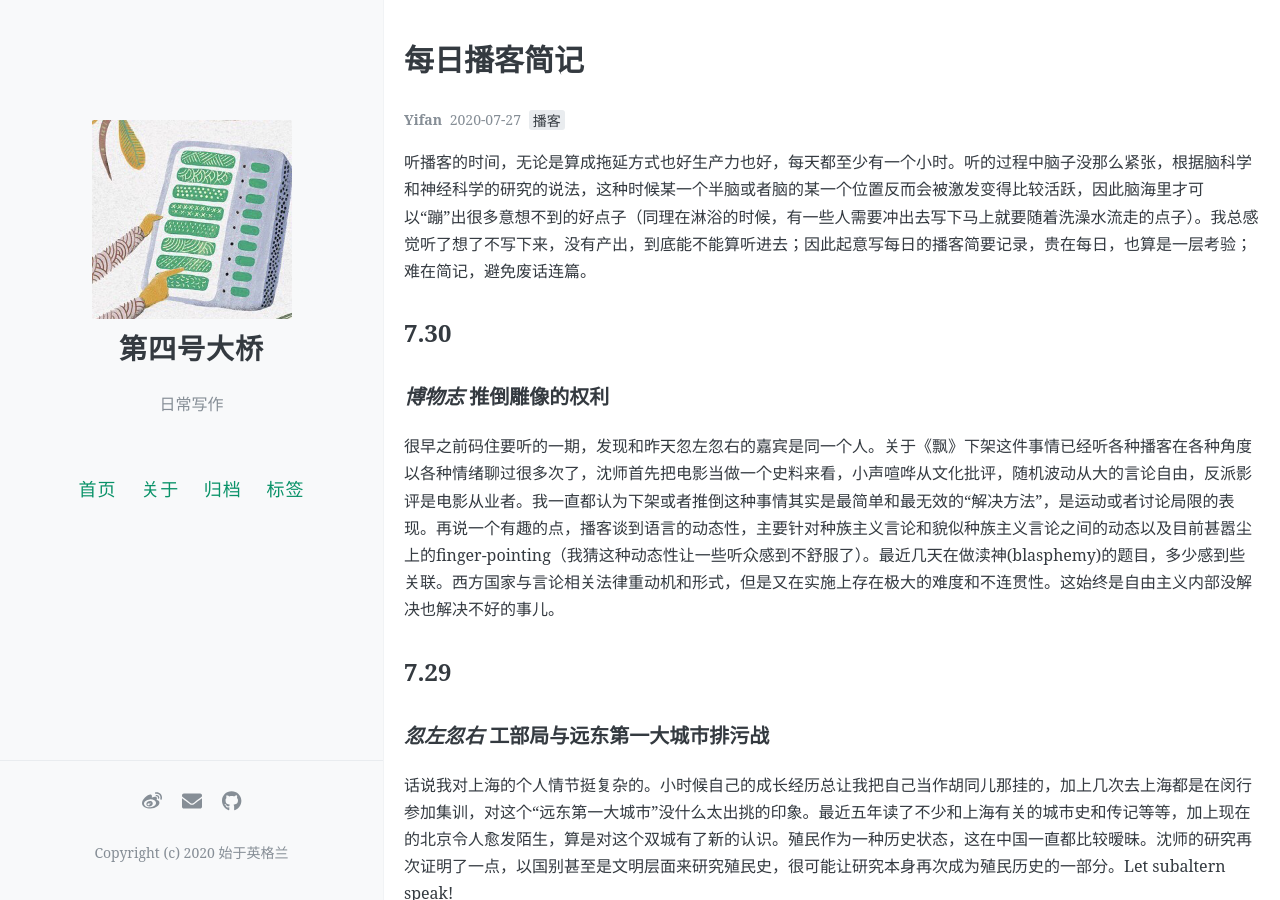
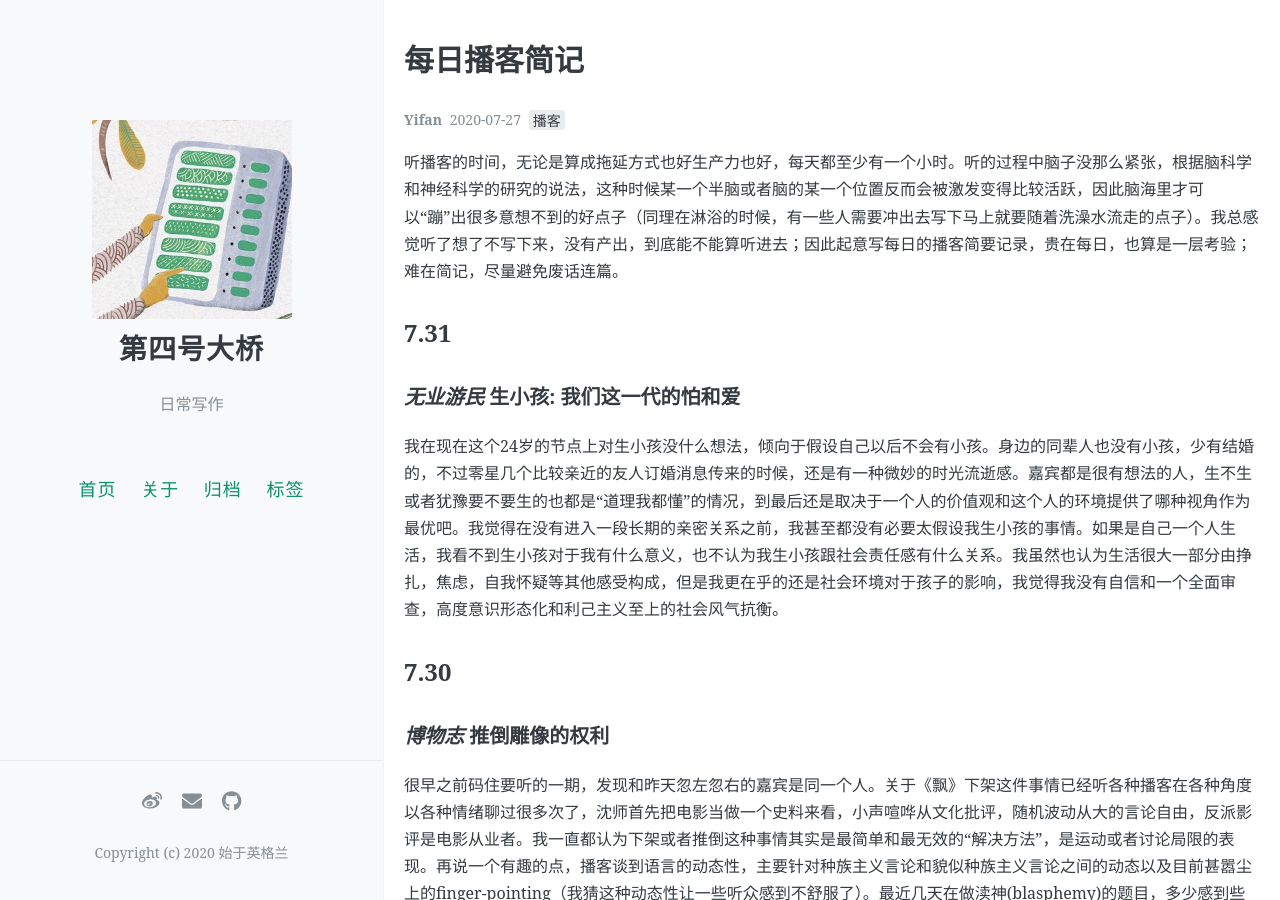
Before and after one commit to yifan0111/gincredible, a Jekyll site: the page built from _posts/2020-07-27-everyday-podcast.md, in a window 1280 px wide and 900 px high. Built offline with Jekyll 4.4.1, drawn with Linux system fonts in a browser that asks for light colours; comment, search, counter and statistics services are not loaded.

Commit message:
Update 2020-07-27-everyday-podcast.md

```diff
--- a/_posts/2020-07-27-everyday-podcast.md
+++ b/_posts/2020-07-27-everyday-podcast.md
@@ -7,7 +7,12 @@ tags: [播客]
 author: Yifan
 ---
 
-听播客的时间，无论是算成拖延方式也好生产力也好，每天都至少有一个小时。听的过程中脑子没那么紧张，根据脑科学和神经科学的研究的说法，这种时候某一个半脑或者脑的某一个位置反而会被激发变得比较活跃，因此脑海里才可以“蹦”出很多意想不到的好点子（同理在淋浴的时候，有一些人需要冲出去写下马上就要随着洗澡水流走的点子）。我总感觉听了想了不写下来，没有产出，到底能不能算听进去；因此起意写每日的播客简要记录，贵在每日，也算是一层考验；难在简记，避免废话连篇。
+听播客的时间，无论是算成拖延方式也好生产力也好，每天都至少有一个小时。听的过程中脑子没那么紧张，根据脑科学和神经科学的研究的说法，这种时候某一个半脑或者脑的某一个位置反而会被激发变得比较活跃，因此脑海里才可以“蹦”出很多意想不到的好点子（同理在淋浴的时候，有一些人需要冲出去写下马上就要随着洗澡水流走的点子）。我总感觉听了想了不写下来，没有产出，到底能不能算听进去；因此起意写每日的播客简要记录，贵在每日，也算是一层考验；难在简记，尽量避免废话连篇。
+
+## 7.31
+### *无业游民* 生小孩: 我们这一代的怕和爱
+我在现在这个24岁的节点上对生小孩没什么想法，倾向于假设自己以后不会有小孩。身边的同辈人也没有小孩，少有结婚的，不过零星几个比较亲近的友人订婚消息传来的时候，还是有一种微妙的时光流逝感。嘉宾都是很有想法的人，生不生或者犹豫要不要生的也都是“道理我都懂”的情况，到最后还是取决于一个人的价值观和这个人的环境提供了哪种视角作为最优吧。我觉得在没有进入一段长期的亲密关系之前，我甚至都没有必要太假设我生小孩的事情。如果是自己一个人生活，我看不到生小孩对于我有什么意义，也不认为我生小孩跟社会责任感有什么关系。我虽然也认为生活很大一部分由挣扎，焦虑，自我怀疑等其他感受构成，但是我更在乎的还是社会环境对于孩子的影响，我觉得我没有自信和一个全面审查，高度意识形态化和利己主义至上的社会风气抗衡。
+
 ## 7.30
 ### _博物志_ 推倒雕像的权利
 很早之前码住要听的一期，发现和昨天忽左忽右的嘉宾是同一个人。关于《飘》下架这件事情已经听各种播客在各种角度以各种情绪聊过很多次了，沈师首先把电影当做一个史料来看，小声喧哗从文化批评，随机波动从大的言论自由，反派影评是电影从业者。我一直都认为下架或者推倒这种事情其实是最简单和最无效的“解决方法”，是运动或者讨论局限的表现。再说一个有趣的点，播客谈到语言的动态性，主要针对种族主义言论和貌似种族主义言论之间的动态以及目前甚嚣尘上的finger-pointing（我猜这种动态性让一些听众感到不舒服了）。最近几天在做渎神(blasphemy)的题目，多少感到些关联。西方国家与言论相关法律重动机和形式，但是又在实施上存在极大的难度和不连贯性。这始终是自由主义内部没解决也解决不好的事儿。
```
